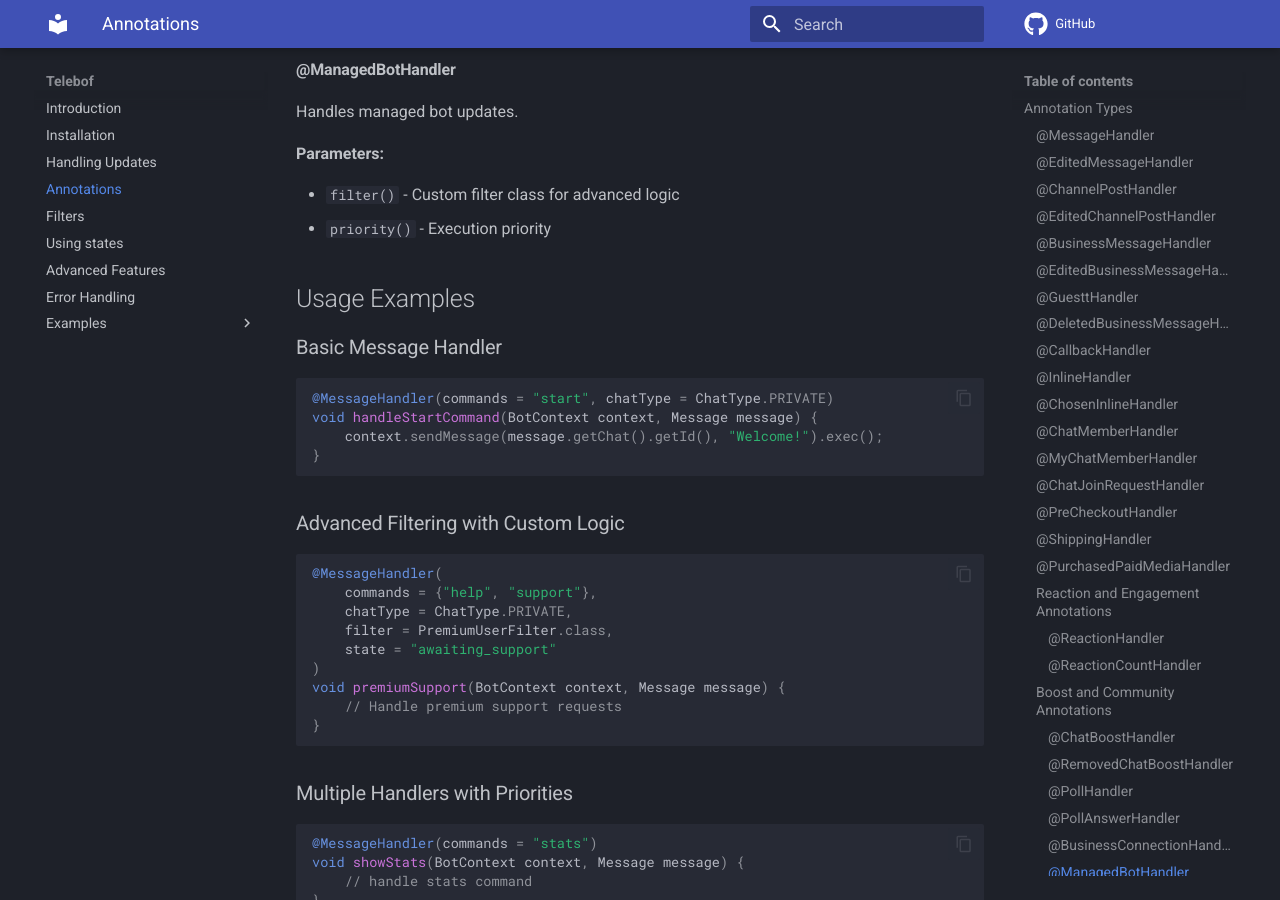
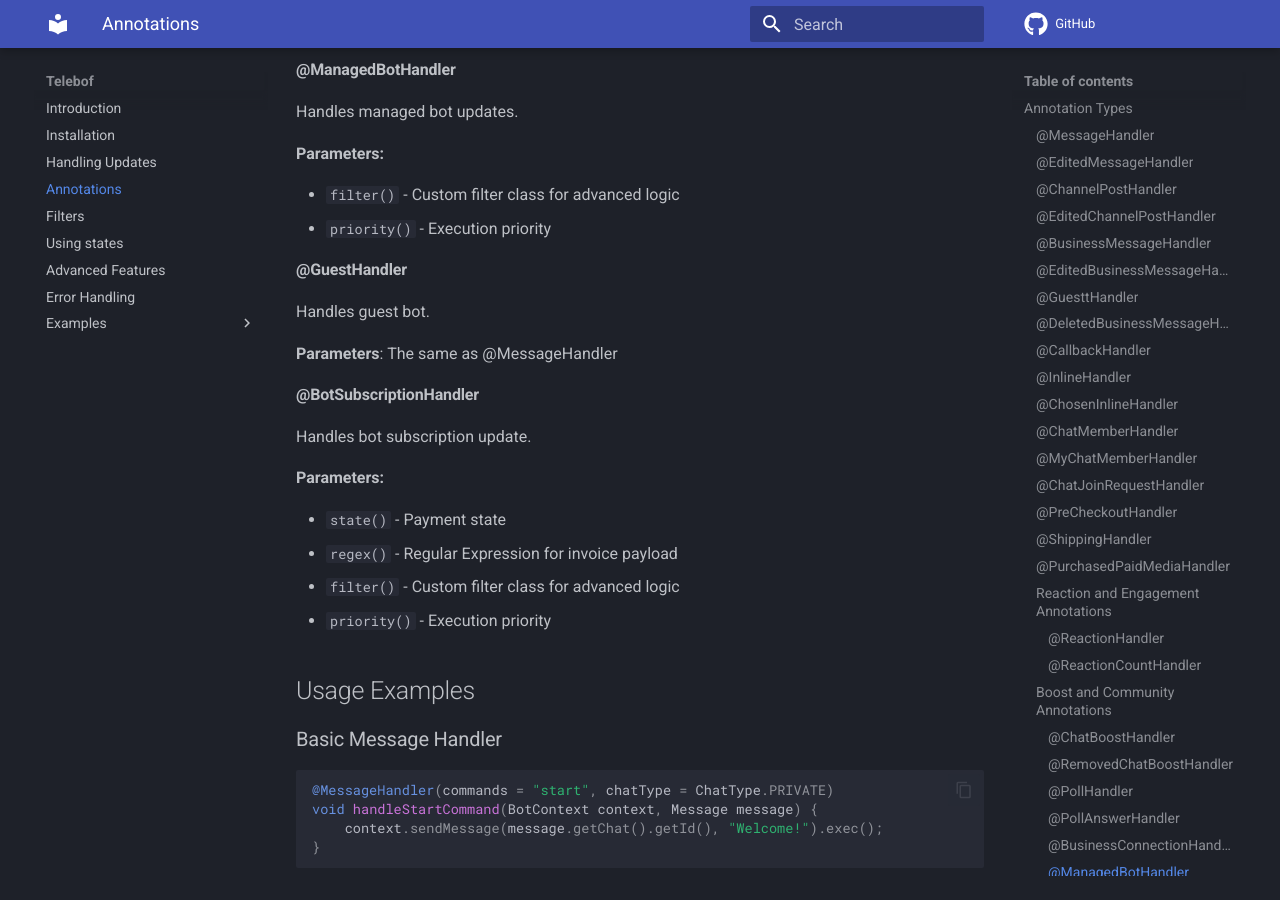
Before and after one commit to natanimn/telebof, an MkDocs documentation site: the page built from docs/annotations.md, in a window 1280 px wide and 900 px high, scrolled down 6013 px. Built offline with MkDocs 1.6.1 and Material for MkDocs 9.7.7, drawn with Linux system fonts in a browser that asks for light colours; comment, search, counter and statistics services are not loaded.

Commit message:
feat: add annotations @GuestHandler, @BotSubscriptionHandler

```diff
--- a/docs/annotations.md
+++ b/docs/annotations.md
@@ -236,6 +236,23 @@ Handles managed bot updates.
 - `filter()` - Custom filter class for advanced logic
 - `priority()` - Execution priority
 
+#### @GuestHandler
+Handles guest bot.
+
+**Parameters**:
+The same as @MessageHandler
+
+#### @BotSubscriptionHandler
+Handles bot subscription update.
+
+**Parameters:**
+
+- `state()` - Payment state
+- `regex()` - Regular Expression for invoice payload
+- `filter()` - Custom filter class for advanced logic
+- `priority()` - Execution priority
+
+
 ## Usage Examples
 
 ### Basic Message Handler
```
